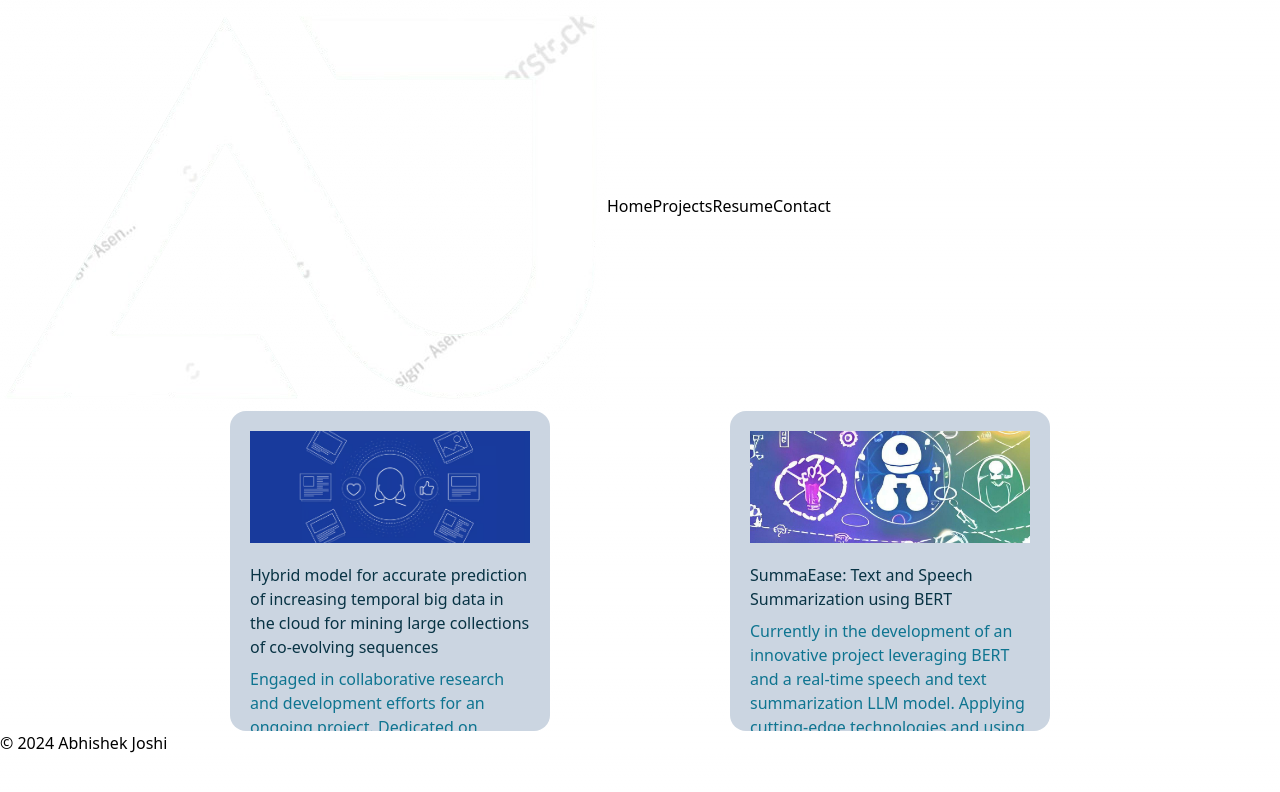
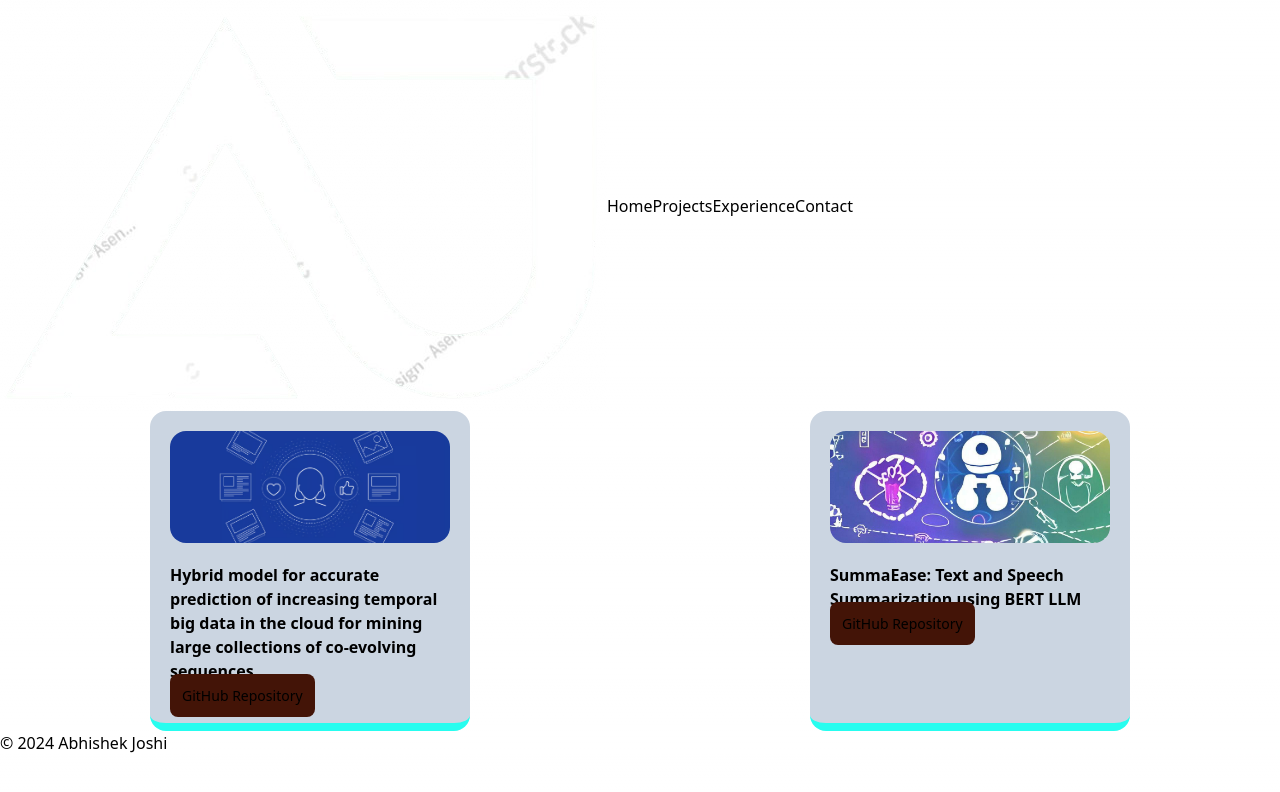
Before and after one commit to AbhishekJ24/fun-with-react, a Next.js app: page /Projects in a window 1280 px wide. Shown: the top 792 px of the page. Built offline with nearby package versions, Linux system fonts and the light colour scheme.

Commit message:
Added more on projects page

```diff
--- a/Components/Footer.js
+++ b/Components/Footer.js
@@ -1,8 +1,32 @@
-import React from 'react';
+'use client'
+import React, { useEffect, useState } from 'react';
 
 const Footer = () => {
+  const [showFooter, setShowFooter] = useState(false);
+
+  useEffect(() => {
+    const handleScroll = () => {
+      const windowHeight = window.innerHeight;
+      const documentHeight = document.documentElement.scrollHeight;
+      const scrollPosition = window.scrollY;
+
+      // Adjust the 100 value as needed for when you want the footer to start appearing
+      if (documentHeight - windowHeight - scrollPosition < 100) {
+        setShowFooter(true);
+      } else {
+        setShowFooter(false);
+      }
+    };
+
+    window.addEventListener('scroll', handleScroll);
+
+    return () => {
+      window.removeEventListener('scroll', handleScroll);
+    };
+  }, []);
+
   return (
-    <footer className='fixed bottom-0 left-0 w-full p-10 h-10 backdrop-blur-3xl'>
+    <footer className={`text-center fixed bottom-0 left-0 w-full p-10 h-10 backdrop-blur-lg ${showFooter ? 'block' : 'hidden'}`}>
       <p>&copy; 2024 Abhishek Joshi</p>
     </footer>
   );
--- a/Components/Header.js
+++ b/Components/Header.js
@@ -12,7 +12,7 @@
         <div className='flex items-center gap-12'>
           <a className='hover:scale-110' href="/">Home</a>
           <Link className='hover:scale-110' href='/Projects'>Projects</Link>
-          <Link className='hover:scale-110' href='/Resume'>Resume</Link>
+          <Link className='hover:scale-110' href='/Experience'>Experience</Link>
           <Link className='hover:scale-110' href='/Contact'>Contact</Link>
         </div>
       </div>
--- /dev/null
+++ b/app/Experience/page.js
@@ -0,0 +1,11 @@
+import React from 'react'
+
+const experience = () => {
+  return (
+    <>
+
+    </>
+  )
+}
+
+export default experience
--- a/app/Projects/page.js
+++ b/app/Projects/page.js
@@ -1,23 +1,24 @@
 import React from 'react'
+import Link from 'next/link'
 
 const projects = () => {
   return (
     <>
       <div className='flex justify-center'>
-        <div id='project-cont' className='flex flex-wrap gap-10 justify-evenly'>
-          <div className='bg-slate-300 rounded-2xl h-80 w-80 p-5 overflow-y-auto'>
-            <img src='hybridmodel.avif' className='object-cover h-28 w-72 hover:scale-105' />
-            <p className='mt-5 text-cyan-950 font-medium'> Hybrid model for accurate prediction of increasing temporal big data in the cloud for mining large collections of co-evolving sequences </p>
-            <p className='mt-2 mb-3 text-cyan-700 font-normal'>
-              Engaged in collaborative research and development efforts for an ongoing project. Dedicated on designing a hybrid model, integrating improved k-means, Hidden Markov Models, and Baum-Welch algorithm for predictive analysis of temporal big data in cloud-based co-evolving sequence mining.
-            </p>
+        <div id='project-cont' className='flex flex-wrap gap-10 justify-around'>
+          <div className='project-card bg-slate-300 rounded-2xl h-80 w-80 p-5 overflow-y-clip'>
+            <img src='hybridmodel.avif' className='object-cover h-28 w-72 rounded-2xl hover:scale-105' />
+            <p className='mt-5 text-black font-semibold'> Hybrid model for accurate prediction of increasing temporal big data in the cloud for mining large collections of co-evolving sequences </p>
+            <Link className='text-sm p-3 rounded-lg bg-orange-950 mt-1 hover:bg-orange-900' href='https://github.com/AbhishekJ24/Hybrid-Model-for-Mining-on-Co-Evolving-Sequences'>
+              GitHub Repository
+            </Link>
           </div>
-          <div className='bg-slate-300 rounded-2xl h-80 w-80 p-5 overflow-y-auto'>
-            <img src='llm.jpg' className='object-cover h-28 w-72 hover:scale-105' />
-            <p className='mt-5 text-cyan-950 font-medium'> SummaEase: Text and Speech Summarization using BERT </p>
-            <p className='mt-2 mb-3 text-cyan-700 font-normal'>
-              Currently in the development of an innovative project leveraging BERT and a real-time speech and text summarization LLM model. Applying cutting-edge technologies and using StreamLit to create a robust and user-friendly platform for seamless communication and information synthesis.
-            </p>
+          <div className='project-card bg-slate-300 rounded-2xl h-80 w-80 p-5 overflow-y-clip'>
+            <img src='llm.jpg' className='object-cover h-28 w-72 rounded-2xl hover:scale-105' />
+            <p className='mt-5 text-black font-semibold'> SummaEase: Text and Speech Summarization using BERT LLM </p>
+            <Link className='text-sm p-3 rounded-lg bg-orange-950 mt-1 hover:bg-orange-900' href='https://github.com/AbhishekJ24/SummaEase-Text-And-Speech-Summarizer-using-LLM'>
+              GitHub Repository
+            </Link>
           </div>
         </div>
       </div>
--- a/app/Resume/page.js
+++ /dev/null
@@ -1,11 +0,0 @@
-import React from 'react'
-
-const resume = () => {
-  return (
-    <div>
-      <button onclick="" className='bg-slate-700 p-4 rounded-lg hover:bg-slate-600'>Download Resume</button>
-    </div>
-  )
-}
-
-export default resume
--- a/app/globals.css
+++ b/app/globals.css
@@ -50,5 +50,9 @@
 }
 
 #project-cont{
-  width: 1100px;
+  width: 1300px;
 }
+
+.project-card{
+  border-bottom: 8px solid #27fdef;
+}
```
Also changed, not shown: 1 other file (tests, documents, lock files or other folders).
